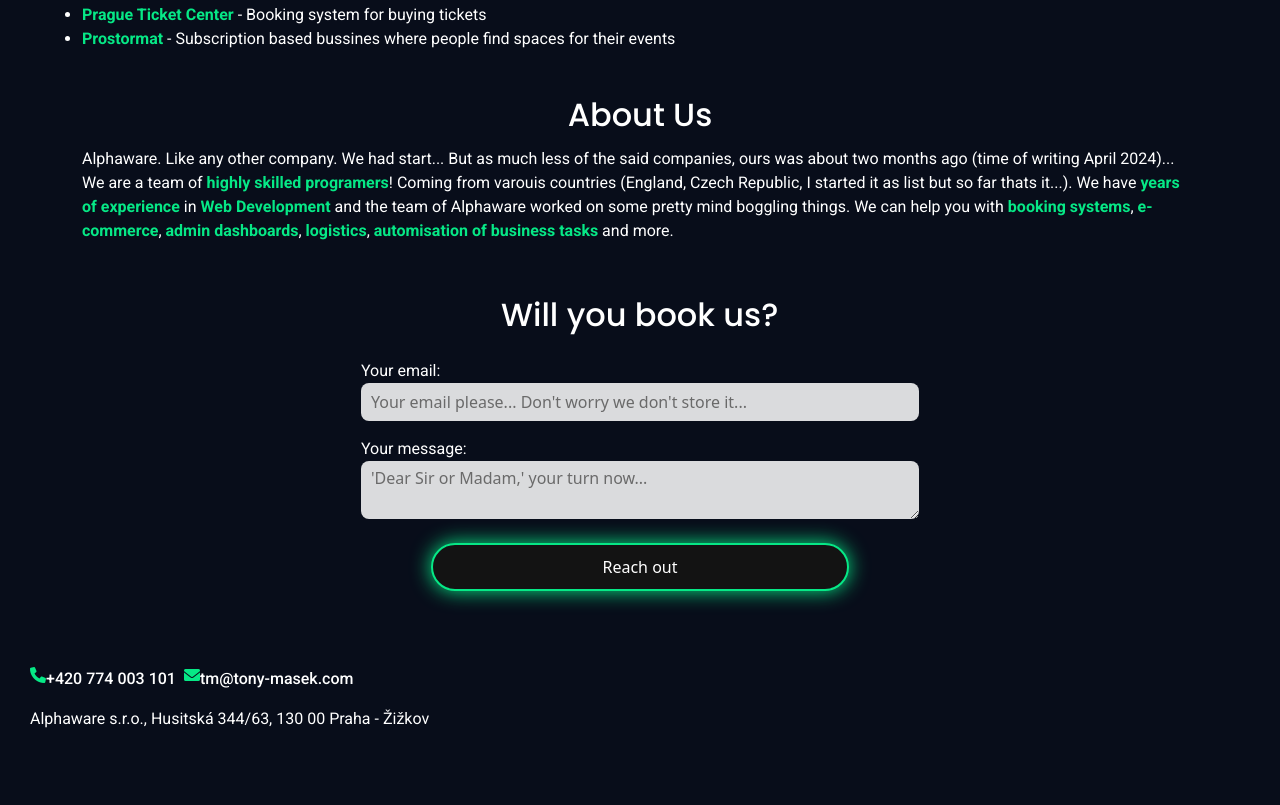
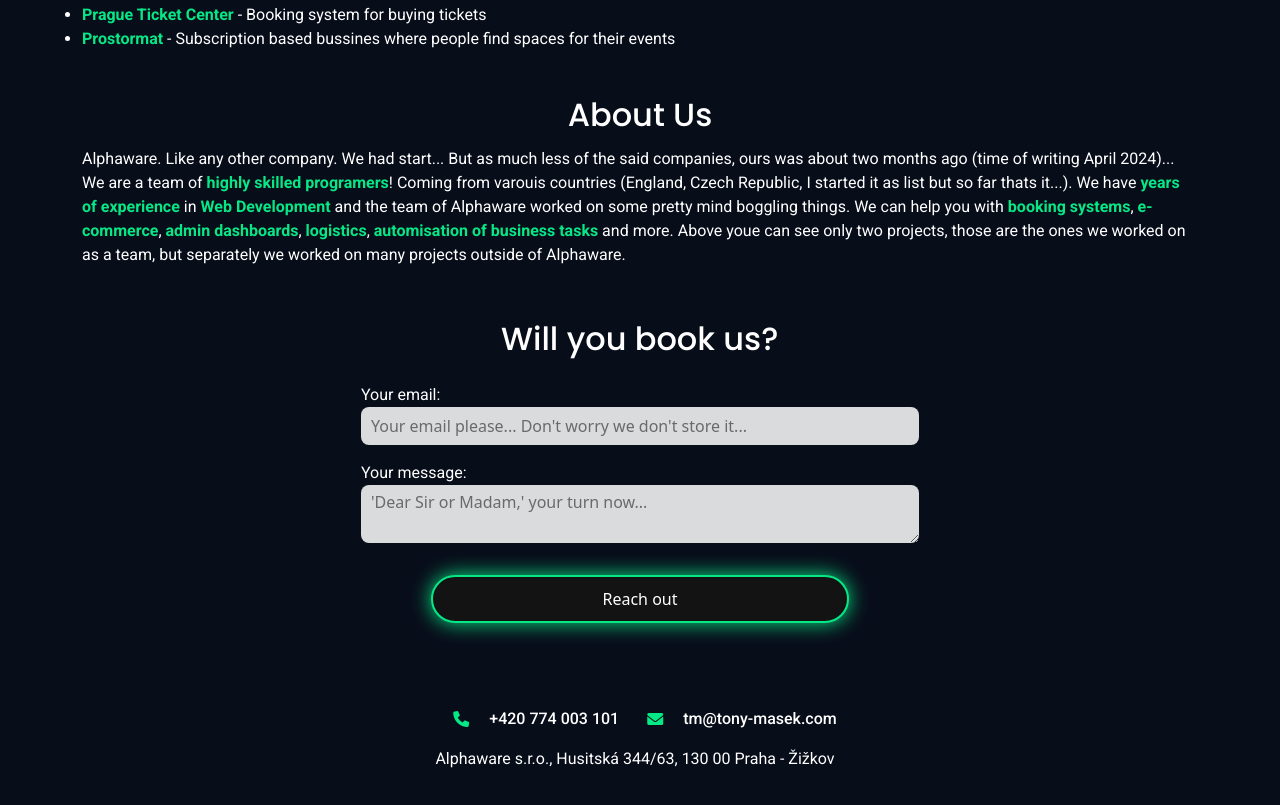
Before and after one commit to TheCodeSommelier/alphaware-website, a plain HTML site: page index.html in a window 1280 px wide. Shown: the part 937-1742 px from the top of the page. Drawn offline with nearby package versions, Linux system fonts and the light colour scheme.

Commit message:
Add styling to footer

```diff
--- a/index.html
+++ b/index.html
@@ -92,6 +92,8 @@
           <span class="highlight">admin dashboards</span>,
           <span class="highlight">logistics</span>,
           <span class="highlight">automisation of business tasks</span> and more.
+          Above youe can see only two projects, those are the ones we worked on as a team,
+          but separately we worked on many projects outside of Alphaware.
         </p>
       </section>
 
@@ -118,7 +120,7 @@
               </label>
               <textarea placeholder="'Dear Sir or Madam,' your turn now..." name="message" required></textarea>
             </div>
-            <button class="button-primary my-3 w-75" type="submit">Reach out</button>
+            <button class="button-primary my-4 w-75" type="submit">Reach out</button>
           </form>
         </div>
       </section>
--- a/style.css
+++ b/style.css
@@ -85,14 +85,30 @@
 .footer {
   padding: 30px;
   margin: 30px auto;
+  display: flex;
+  flex-direction: column;
+  justify-content: center;
+  align-items: center;
+  text-align: center;
 }
 
 .footer p, .footer div {
   display: flex;
 }
 
+.footer div {
+  align-items: center;
+}
+
 .fa-phone, .fa-envelope {
   color: rgba(var(--primary-color), 1);
+  display: flex;
+  align-items: center;
+  margin: 0 20px;
+}
+
+.footer {
+  margin-right: 10px;
 }
 
 /* Animations */
```
